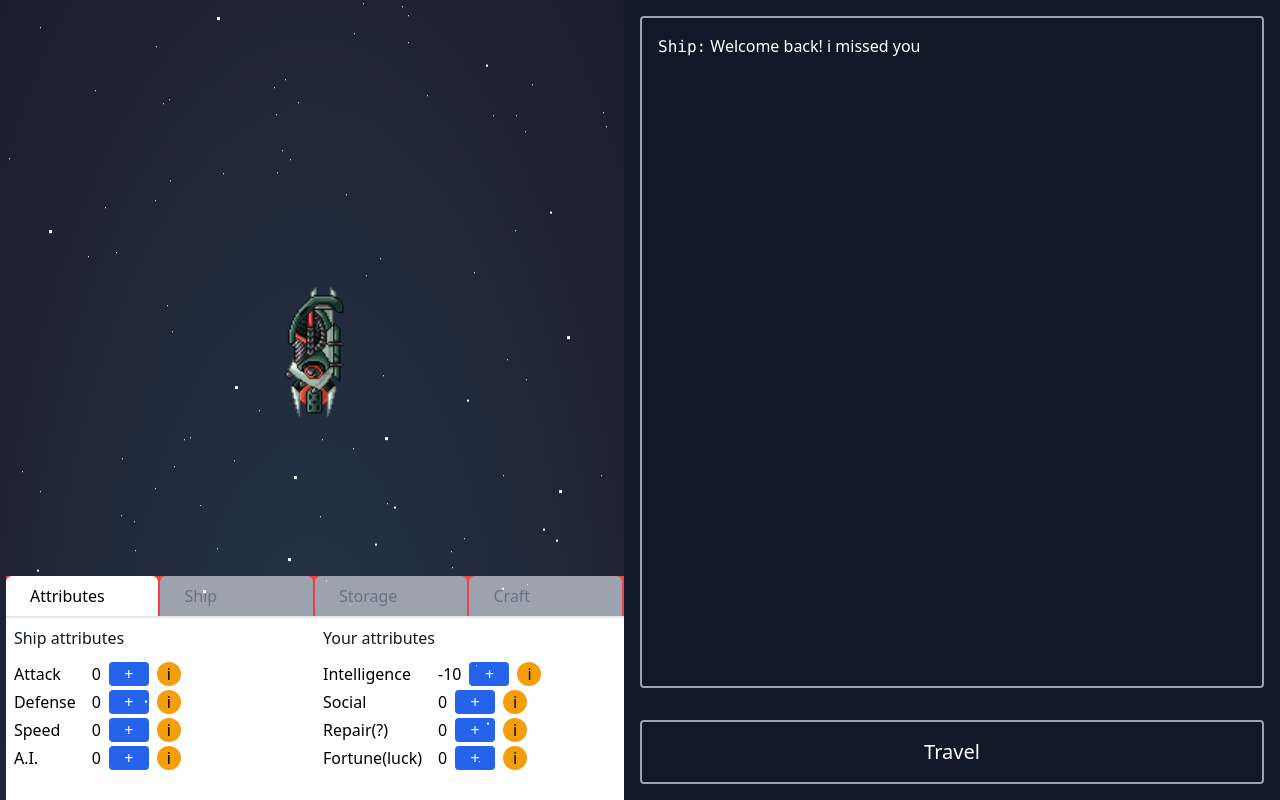
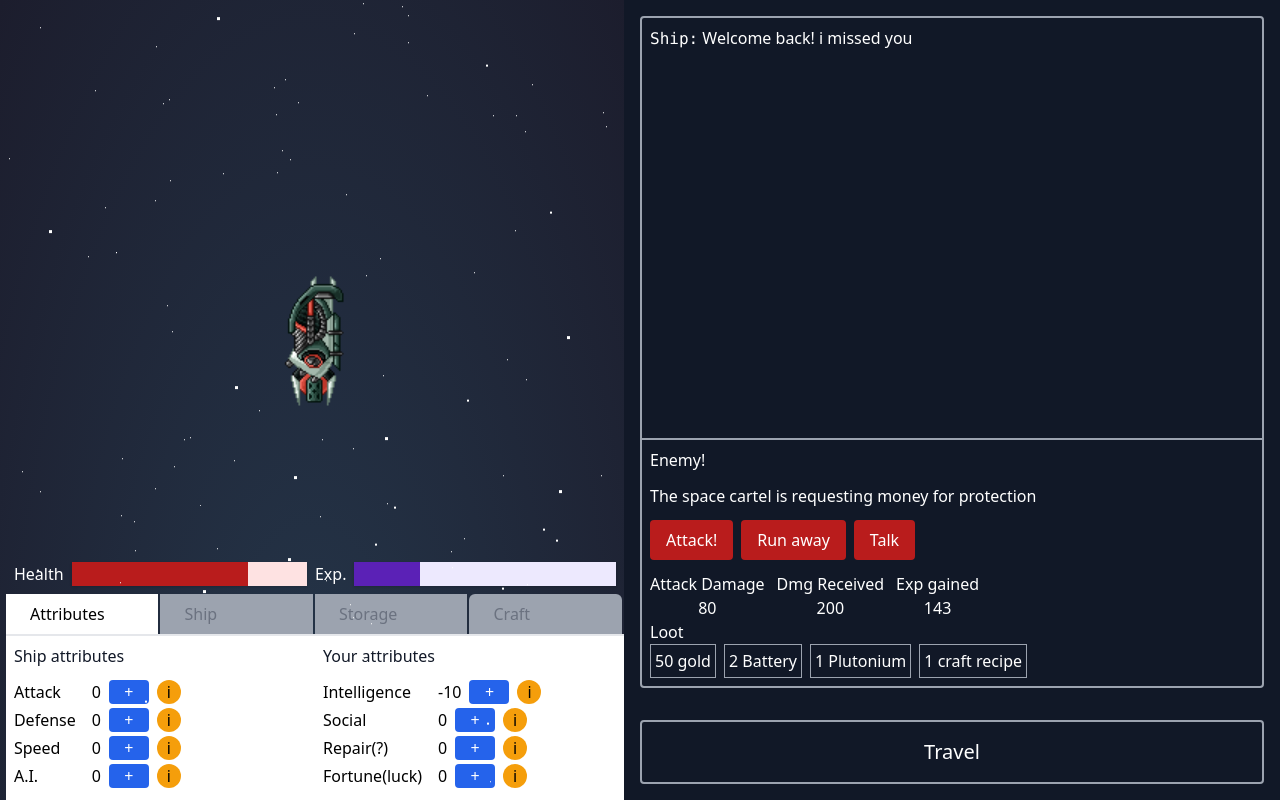
Before and after one commit to desireco/rpg_space_game, a Next.js app: page /journey in a window 1280 px wide. Built offline with nearby package versions, Linux system fonts and the light colour scheme.

Commit message:
Add more UI for stats (its just placeholder)

```diff
--- a/components/journey/SpaceEventLog.js
+++ b/components/journey/SpaceEventLog.js
@@ -51,9 +51,9 @@ const SpaceEventLog = ({ event, onActionClick }) => {
     <div className="pb-4">
       <p className="text-lg mb-3">{getEventMessage()}</p>
 
-      <div className="flex">{renderEventActions()}</div>
+      {/* <div className="flex">{renderEventActions()}</div>
 
-      <div className="flex">{renderEventOutcomes()}</div>
+      <div className="flex">{renderEventOutcomes()}</div> */}
     </div>
   );
 };
--- a/next.config.js
+++ b/next.config.js
@@ -1,5 +1,3 @@
 module.exports = {
-  future: {
-    webpack5: true,
-  },
-}
+  /* config options here */
+};
--- a/pages/journey.js
+++ b/pages/journey.js
@@ -29,6 +29,73 @@ const JourneyPage = () => {
     } catch (error) {
       console.log("Error!: ", error);
     }
+  }
+
+  function renderEventAction() {
+    return (
+      <div className="flex flex-col p-2 border-t-2 border-gray-400">
+        <p className="mb-3">Enemy!</p>
+
+        <p className="mb-3">
+          The space cartel is requesting money for protection
+        </p>
+
+        <div className="flex flex-col">
+          <div className="mb-3">
+            <button className="mr-2 rounded bg-red-700 hover:bg-red-600 py-2 px-4">
+              Attack!
+            </button>
+
+            <button className="mr-2 rounded bg-red-700 hover:bg-red-600 py-2 px-4">
+              Run away
+            </button>
+
+            <button className="mr-2 rounded bg-red-700 hover:bg-red-600 py-2 px-4">
+              Talk
+            </button>
+          </div>
+
+          <div className="flex">
+            <div className="mr-3 flex flex-col items-center">
+              <p>Attack Damage</p>
+              <p>80</p>
+            </div>
+
+            <div className="mr-3 flex flex-col items-center">
+              <p>Dmg Received</p>
+              <p>200</p>
+            </div>
+
+            <div className="mr-3 flex flex-col items-center">
+              <p>Exp gained</p>
+              <p>143</p>
+            </div>
+          </div>
+
+          <div className="mr-3 flex flex-col">
+            <p>Loot</p>
+
+            <div className="flex">
+              <p className="mr-2 border border-gray-400 p-1 cursor-pointer">
+                50 gold
+              </p>
+
+              <p className="mr-2 border border-gray-400 p-1 cursor-pointer">
+                2 Battery
+              </p>
+
+              <p className="mr-2 border border-gray-400 p-1 cursor-pointer">
+                1 Plutonium
+              </p>
+
+              <p className="mr-2 border border-gray-400 p-1 cursor-pointer">
+                1 craft recipe
+              </p>
+            </div>
+          </div>
+        </div>
+      </div>
+    );
   }
 
   function renderTravelLogs() {
@@ -106,16 +173,34 @@ const JourneyPage = () => {
               className="h-32 w-32 transform -rotate-90 scale-150 mx-auto self-center"
             />
 
-            <div className="h-56 w-full bg-red-500 self-end flex flex-col">
+            <div className="w-full self-end flex flex-col">
+              <div className="flex justify-evenly my-2">
+                <div className="flex flex-1">
+                  <p className="mx-2">Health</p>
+
+                  <div className="shadow w-full bg-red-100 mr-2">
+                    <div className="bg-red-700 text-xs leading-none h-full w-3/4" />
+                  </div>
+                </div>
+
+                <div className="flex flex-1">
+                  <p className="mr-2">Exp.</p>
+
+                  <div className="shadow w-full bg-purple-100 mr-2">
+                    <div className="bg-purple-800 text-xs leading-none h-full w-1/4" />
+                  </div>
+                </div>
+              </div>
+
               <div className="border-b-2 border-gray-200 border-solid">
                 <ul className="flex cursor-pointer">
-                  <li className="py-2 px-6 bg-white rounded-t-md text-black mr-0.5 w-full">
+                  <li className="py-2 px-6 bg-white text-black mr-0.5 w-full">
                     Attributes
                   </li>
-                  <li className="py-2 px-6 bg-gray-400 rounded-t-md text-gray-500 mr-0.5 w-full">
+                  <li className="py-2 px-6 bg-gray-400 text-gray-500 mr-0.5 w-full">
                     Ship
                   </li>
-                  <li className="py-2 px-6 bg-gray-400 rounded-t-md text-gray-500 mr-0.5 w-full">
+                  <li className="py-2 px-6 bg-gray-400 text-gray-500 mr-0.5 w-full">
                     Storage
                   </li>
                   <li className="py-2 px-6 bg-gray-400 rounded-t-md text-gray-500 mr-0.5 w-full">
@@ -254,15 +339,22 @@ const JourneyPage = () => {
         </div>
 
         <div className="flex flex-1 flex-col bg-gray-900 text-white p-4 justify-between h-screen">
-          <div className="flex flex-col p-4 border-gray-400 border-2 rounded h-full overflow-scroll">
-            <p>
-              <code>Ship:</code> Welcome back! i missed you
-            </p>
+          <div className="flex flex-col border-gray-400 border-2 rounded h-full">
+            <div className="flex flex-col p-2 flex-1">
+              <p>
+                <code>Ship:</code> Welcome back! i missed you
+              </p>
 
-            {renderTravelLogs()}
+              <div className="flex flex-col ">
+                {renderTravelLogs()}
+              </div>
 
-            <div ref={eventLogBottomAnchorRef} />
+              <div ref={eventLogBottomAnchorRef} />
+            </div>
+
+            {renderEventAction()}
           </div>
+
           <button
             className="text-xl p-4 border-gray-400 bg-gray-900 border-2 rounded mt-8 hover:bg-gray-800"
             onClick={handleTravelClick}
```
Also changed, not shown: package.json (+5 -5 lines), 1 other file (tests, documents, lock files or other folders).
